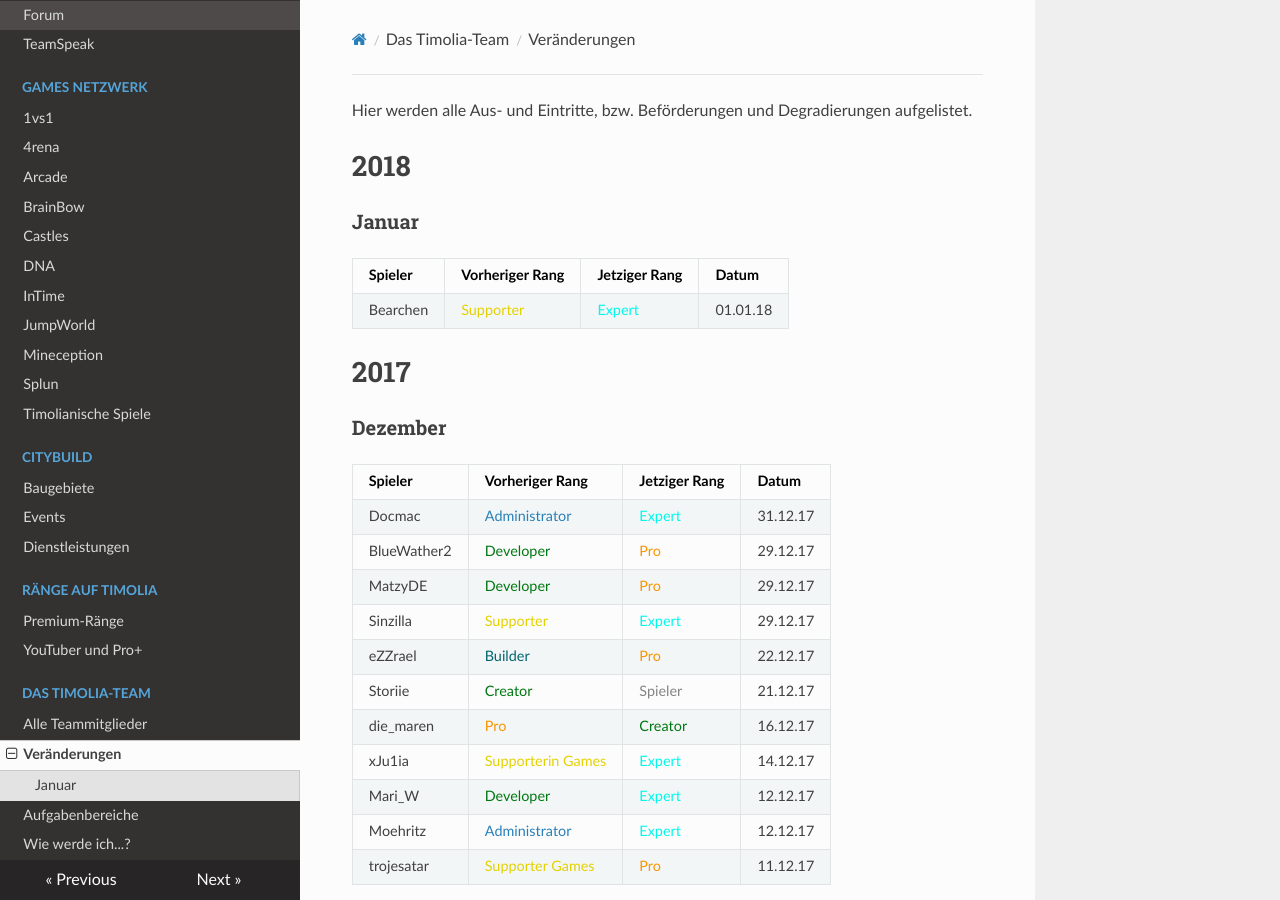
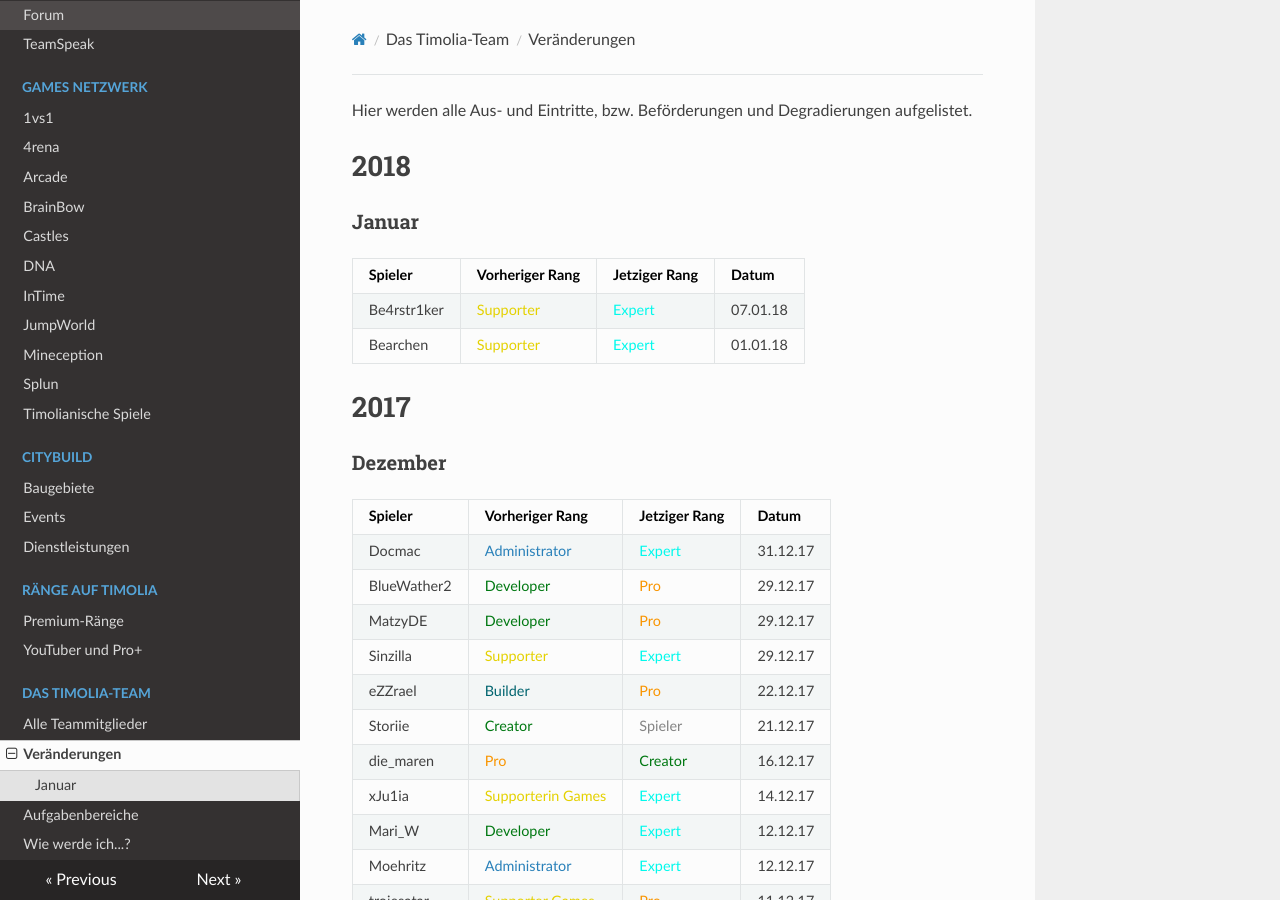
Before and after one commit to TimoliaDE/HowTo, an MkDocs documentation site: the page built from docs/team/changes.md, in a window 1280 px wide and 900 px high. Built offline with MkDocs 1.6.1, drawn with Linux system fonts in a browser that asks for light colours; nearby versions of some CDN libraries; old or Windows-style settings are respelled for this version of MkDocs.

Commit message:
Update changes.md

```diff
--- a/docs/team/changes.md
+++ b/docs/team/changes.md
@@ -5,6 +5,7 @@ Hier werden alle Aus- und Eintritte, bzw. Beförderungen und Degradierungen aufg
 ###<strong>Januar</strong>
 | Spieler | Vorheriger Rang | Jetziger Rang | Datum |
 | ------ | ------ | ------ | ------ |
+|Be4rstr1ker | <span style="color:#E4D100">Supporter</span> | <span style="color:#00F9EC">Expert</span> | 07.01.18 |
 |Bearchen | <span style="color:#E4D100">Supporter</span> | <span style="color:#00F9EC">Expert</span> | 01.01.18 |
 
 # 2017
```
